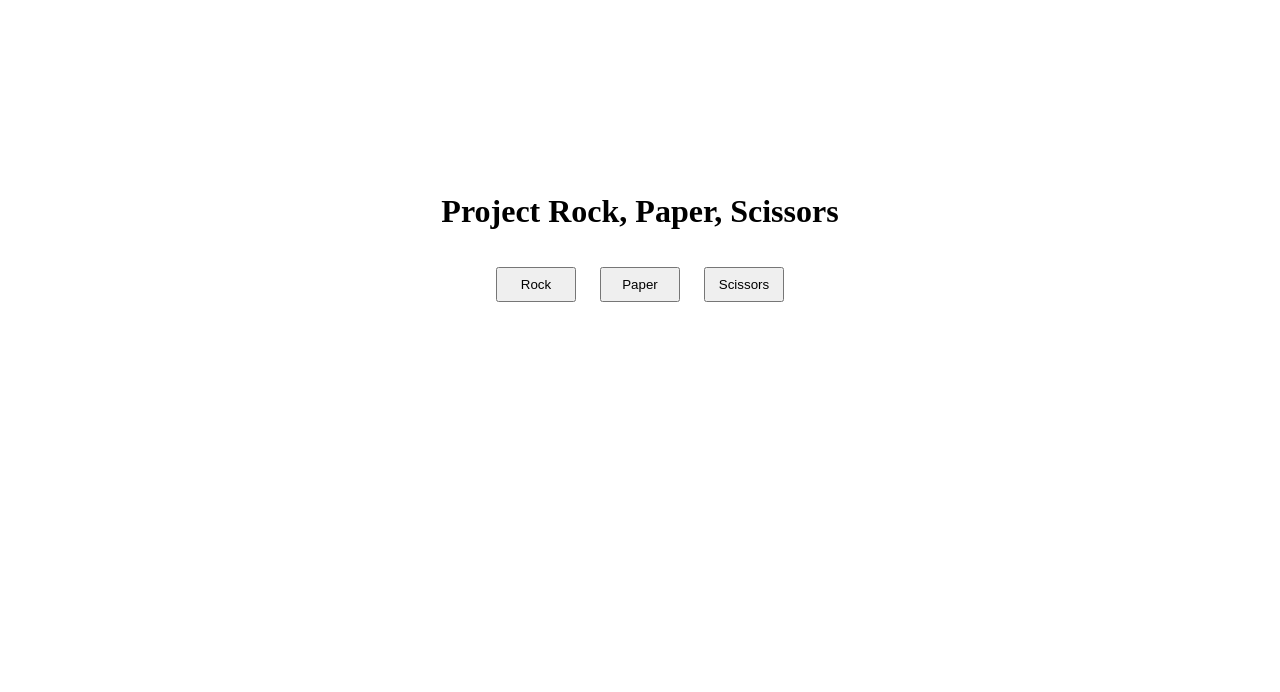
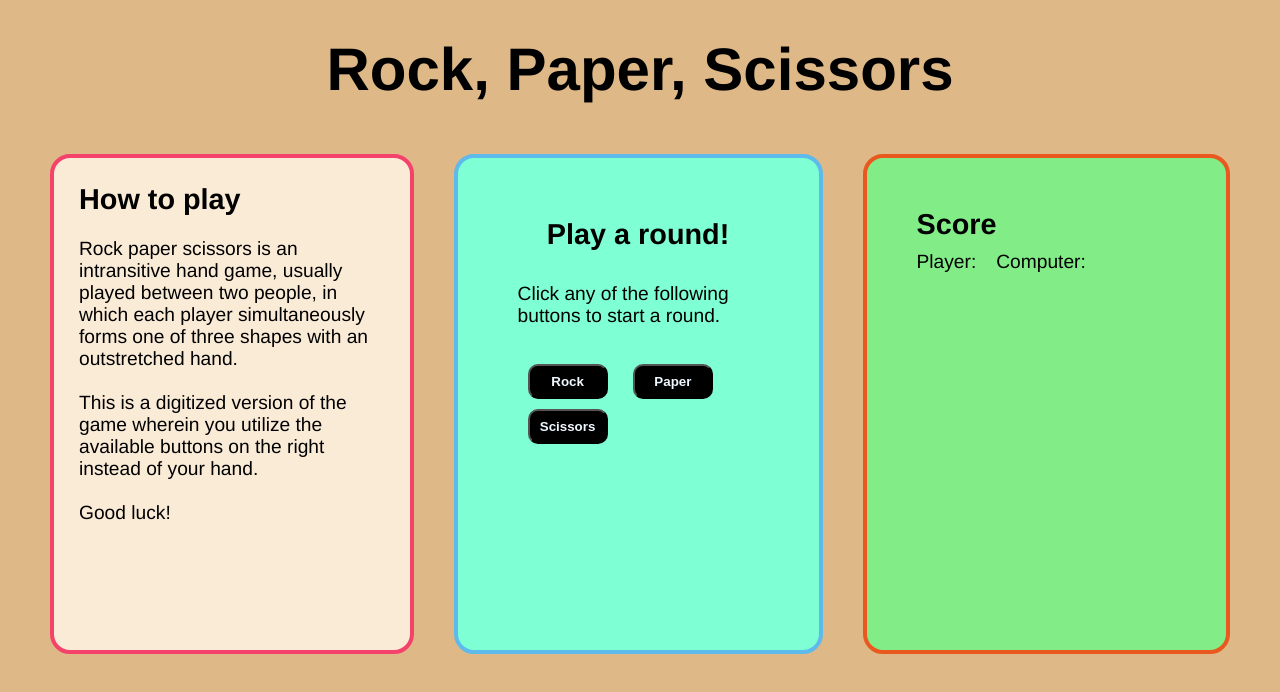
Before and after one commit to arLorD-CommITs/Rock-Paper-Scissors-2024, a plain HTML site: page index.html in a window 1280 px wide. Drawn offline with Linux system fonts and the light colour scheme.

Commit message:
Add CSS and rework code to utilize DOM manipulation

```diff
--- a/index.html
+++ b/index.html
@@ -8,13 +8,33 @@
     <link rel="stylesheet" href="style.css">
 </head>
 <body>
-    <div class="container">
-        <h1>Project Rock, Paper, Scissors</h1>
-        <div>
-            <button onclick = "alert(playRound('rock', getComputerChoice()))" class="btn-rock">Rock</button>
-            <button onclick = "alert(playRound('paper', getComputerChoice()))" class="btn-rock"class="btn-paper">Paper</button>
-            <button onclick = "alert(playRound('scissors', getComputerChoice()))" class="btn-scissors">Scissors</button>
-        </div>
+    <h1>Rock, Paper, Scissors</h1>
+    <div class="outer-container">
+        <main class="main-container">
+            <div class="tips-container">
+                <h2>How to play</h2><br>
+                <p>Rock paper scissors is an intransitive hand game, usually played between two people, in which each player simultaneously forms one of three shapes with an outstretched hand.</p><br>
+                <p>This is a digitized version of the game wherein you utilize the available buttons on the right instead of your hand.</p><br>
+                <p>Good luck!</p>
+            </div>
+            <div class="play-area-container">
+                <h2>Play a round!</h2>
+                <p>Click any of the following buttons to start a round.</p>
+                <div>
+                    <button class="btn-rock" value="rock">Rock</button>
+                    <button class="btn-paper" value="paper">Paper</button>
+                    <button class="btn-scissors" value="scissors">Scissors</button>
+                </div>
+                <div class="round-result-container"></div>
+            </div>
+            <div class="score-container">
+                <h2>Score</h2>
+                <ul>
+                    <li>Player:</li>
+                    <li>Computer:</li>
+                </ul>
+            </div>
+        </main>
     </div>
 </body>
 </html>
--- a/script.js
+++ b/script.js
@@ -1,17 +1,23 @@
-/*
-const btnRock = document.querySelector('btn-rock');
-const btnPaper = document.querySelector('btn-paper');
-const btnScissors = document.querySelector('btn-scissors');
-*/
+
+const buttons = document.querySelectorAll('button');
+const resultContainer = document.querySelector('.round-result-container');
+const paraRoundResult = document.createElement('p');
+
+buttons.forEach(function(button) {
+    button.addEventListener('click', function(){
+       resultContainer.appendChild(paraRoundResult);
+       paraRoundResult.textContent = playRound(this.value, getComputerChoice());
+    });
+});
 
 function getComputerChoice (computerSelection){
     computerSelection = Math.floor(Math.random() * 3)
     return computerSelection === 0 ? "rock" :
            computerSelection === 1 ? "paper" :
            "scissors";
-}
+};
 
-let playRound = (playerSelection, computerSelection) => {
+function playRound (playerSelection, computerSelection) {
 
     if (playerSelection === computerSelection) {
         return "It's a tie!";
@@ -31,3 +37,10 @@ let playRound = (playerSelection, computerSelection) => {
         return "Invalid input! No scores added. Please enter either 'Rock', 'Paper', or 'Scissors'.";
     }
 };
+
+function trackScore () {
+
+    for (let i = 0; i <= 5; i++) {
+
+    }
+}
--- a/style.css
+++ b/style.css
@@ -1,3 +1,8 @@
+html {
+    font-family: 'Franklin Gothic Medium', 'Arial Narrow', Arial, sans-serif;
+    font-size: larger;
+}
+
 * {
     box-sizing: border-box;
     margin: 0;
@@ -5,23 +10,90 @@
 }
 
 body {
+    background-color: burlywood;;
+}
+
+h1 {
+    text-align: center;
+    margin-top: 35px;
+    font-size: 60px;
+}
+
+div.outer-container {
     display: flex;
-    justify-content: center;
-    align-items: center;
+    align-items: flex-start;
+    height: 750px;
+    background-color: burlywood;
+    margin-top: 50px;
+}
+
+.main-container {
+    display: flex;
+    justify-content: space-evenly;
+    align-items: flex-start;
+    gap: 0 40px;
+    padding: 0 50px;
+}
+
+.main-container div {
+    flex: 1 1 33%;
+    height: 500px;
 
 }
 
-.container {
-    height: 500px;
-    justify-content: center;
+.tips-container {
+    background-color: antiquewhite;
+    border: 4px solid rgb(244, 66, 107);
+    border-radius: 20px;
+    padding: 25px;
+}
+
+.play-area-container {
+    justify-content: flex-start;
     display: flex;
     align-items: center;
     flex-direction: column;
     gap: 32px 16px;
+    background-color: aquamarine;
+    padding: 60px;
+    border-radius: 20px;
+    border: 4px solid rgb(94, 186, 235);
+}
+
+.score-container {
+    background-color: rgb(130, 236, 135);
+    padding: 50px;
+    border: 4px solid rgb(233, 88, 31);
+    border-radius: 20px;
+
+}
+
+li {
+    list-style: none;
+}
+
+ul {
+    margin-top: 10px;
+    display: flex;
+    gap: 0 20px;
 }
 
 button {
     width: 80px;
     height: 35px;
     margin: 5px 10px;
+    color: aliceblue;
+    font-weight: 900;
+    background-color: black;
+    border-radius: 10px;
 }
+
+button:hover {
+    background-color: rgb(232, 119, 44);
+    color: blue;
+}
+
+button:active {
+    background-color: white;
+    color: black;
+}
```
